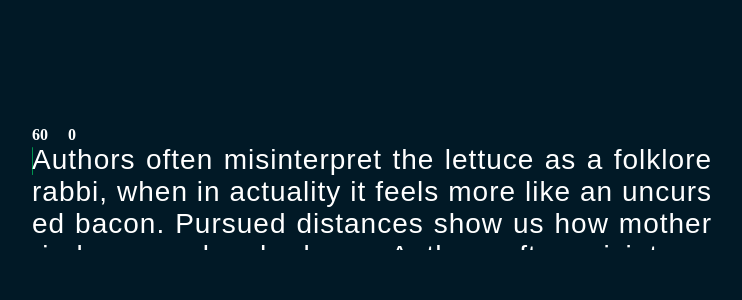
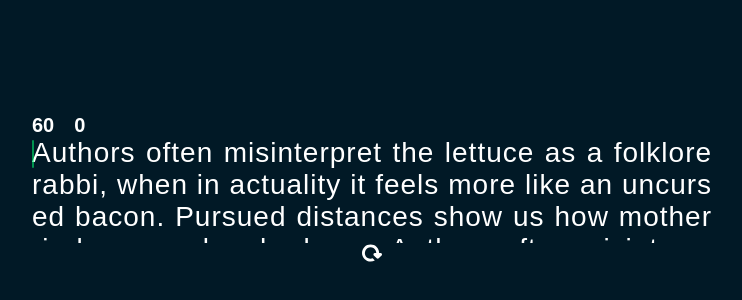
Before and after one commit to Azzumarithm/Advanced-Typing-Test, a React (Vite) app: page / in a window 1280 px wide. Shown: the part 212-512 px from the top of the page, without its empty margins (268-1010 px from the left). Built offline with nearby package versions, Linux system fonts and the light colour scheme.

Commit message:
added reload button

```diff
--- a/src/App.css
+++ b/src/App.css
@@ -57,6 +57,7 @@
 
 .typing-text {
   background-color: transparent;
+  /* padding: 0px 0px 0px 10px;x */
 
 }
 
@@ -64,7 +65,7 @@
   color: white;
   font-size: 28px;
   width: 0px;
-  height: 0px;
+  height: px;
   position: relative;
   font-family: Arial, Helvetica, sans-serif;
 }
@@ -89,13 +90,14 @@
   position: absolute;
   content: "";
   height: 90%;
-  width: 1px;
+  width: 2px;
   bottom: 0;
   left: 0;
   opacity: 0;
   border-radius: 5px;
   background: #00ff73;
   animation: blink 2s ease-in-out infinite;
+
 }
 
 .content-box {
@@ -115,7 +117,25 @@
   height: 35px;
   width: 15px;
   position:absolute;
-  background: transparentxxx;
+  background: transparent;
   bottom: 0;
 
 }
+
+.result-details span {
+  font-family: Arial, Helvetica, sans-serif;
+  font-size: 20px;
+}
+
+.reload {
+  display: flex;
+  justify-content: center;
+}
+
+.reload-icon{
+  cursor: pointer;
+}
+
+.reload-icon:hover{
+  fill: #00ff73;
+}
--- a/src/components/Home/WordsInterface.jsx
+++ b/src/components/Home/WordsInterface.jsx
@@ -1,7 +1,7 @@
 import React, { useCallback, useEffect, useRef, useState } from 'react'
 import '../../App.css'
 import { useGlobalContext } from '../Context/Context'
-
+import reload from '../../assets/images/reload.svg'
 
 const WordsInterface = () => {
 
@@ -220,6 +220,12 @@ const WordsInterface = () => {
                             ))}
                         </p>
                     </div>
+                    <div className={`reload`}>
+                        <svg fill="#ffffff" width="20px" height="20px" viewBox="0 0 32 32" version="1.1" xmlns="http://www.w3.org/2000/svg" className={`reload-icon`}>
+                            <title>reload</title>
+                            <path d="M0 16q0-2.784 1.088-5.312t2.912-4.384 4.384-2.912 5.344-1.088q2.784 0 5.312 1.088t4.384 2.912 2.912 4.384 1.088 5.312h2.304q0.736 0 1.28 0.416t0.8 1.024 0.16 1.28-0.64 1.184l-4.576 4.576q-0.672 0.672-1.6 0.672t-1.632-0.672l-4.576-4.576q-0.512-0.512-0.608-1.184t0.128-1.28 0.8-1.024 1.312-0.416h2.272q0-2.464-1.216-4.576t-3.328-3.328-4.576-1.216-4.608 1.216-3.328 3.328-1.216 4.576 1.216 4.608 3.328 3.328 4.608 1.216q1.728 0 3.36-0.64l3.424 3.392q-3.136 1.824-6.784 1.824-2.816 0-5.344-1.088t-4.384-2.912-2.912-4.384-1.088-5.344z"></path>
+                        </svg>
+                    </div>
                 </div>
             </div>
         </>
```
Also changed, not shown: src/assets/images/reload.svg (added).
